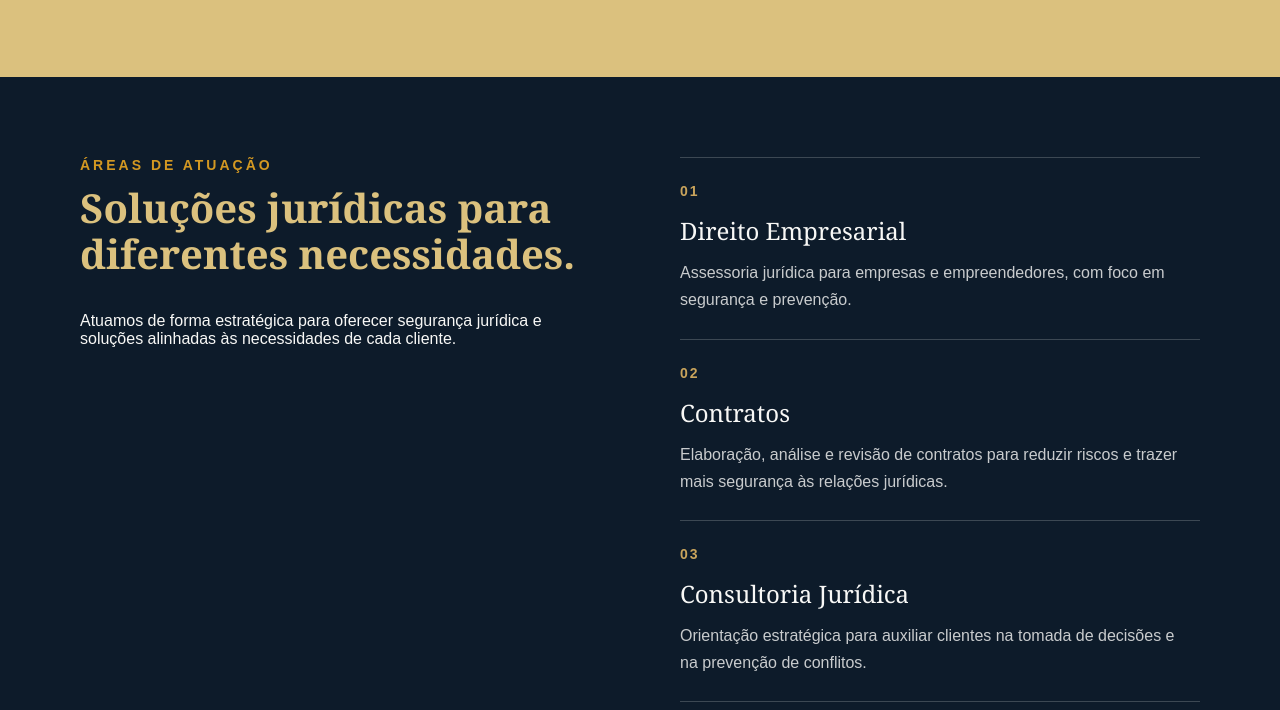
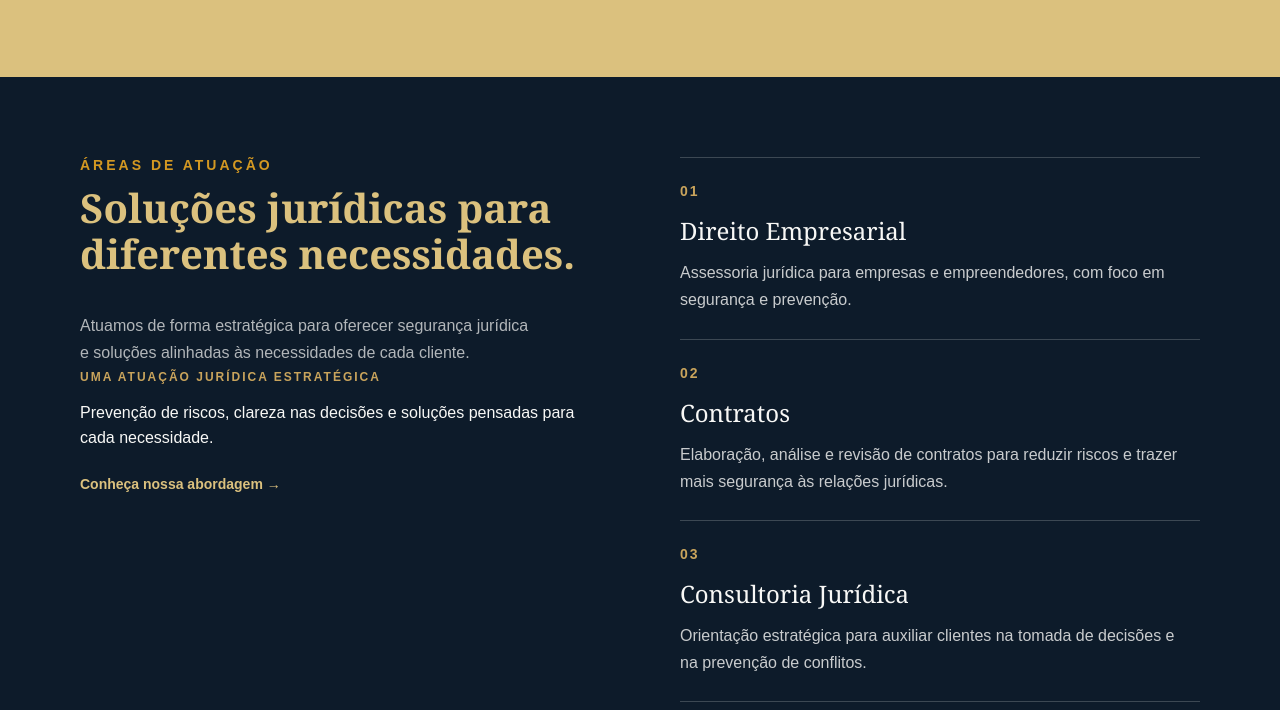
Before and after one commit to jjoaoSantosp/landing-page-escritorio-advocacia, a plain HTML site: page mainScreen.html in a window 1280 px wide. Shown: the part 1212-1922 px from the top of the page. Drawn offline with Linux system fonts and the light colour scheme.

Commit message:
feat(practice-section): finish practice section

```diff
--- a/mainScreen.css
+++ b/mainScreen.css
@@ -277,10 +277,13 @@ main{
 
 div h2{
     max-width: 560px;
+
     font-family: Georgia, 'Times New Roman', Times, serif;
     font-size: 2.5rem;
+
     line-height: 1.15;
     font-weight: 600;
+
     margin-top: 12px;
     margin-bottom: 35px;
 
@@ -332,7 +335,7 @@ html{
     scroll-behavior: smooth;
 }
 
-/*---------------practice SECTION---------------*/
+/*---------------PRACTICE SECTION---------------*/
 .practiceSection{
     width: 100%;
     min-height: 600px;
@@ -343,6 +346,15 @@ html{
     gap: 80px;
 
     background-color: var(--navy);
+
+    transition:
+        opacity 0.8s ease,
+        transform 0.8s ease;
+}
+
+.practiceSection.is-visible {
+    opacity: 1;
+    transform: translateY(0);
 }
 
 .practiceText{
@@ -393,3 +405,79 @@ html{
 
     color: rgba(248, 248, 246, 0.8);
 }
+
+.practiceList{
+    display: flex;
+    flex-direction: column;
+
+    width: 100%;
+    max-width: 550px;
+}
+
+.practiceHeader{
+    display: flex;
+    flex-direction: column;
+
+    max-width: 500px;
+}
+
+.practiceHeader > p:last-child{
+    font-family: var(--font-body);
+    font-size: 1rem;
+    line-height: 1.7;
+    font-weight: 400;
+
+    color: rgba(248, 248, 246, 0.8);
+}
+
+.practiceIntro{
+    display: flex;
+    flex-direction: column;
+}
+
+.practiceIntro > p{
+    max-width: 450px;
+
+    font-family: var(--font-body);
+    font-size: 1rem;
+    line-height: 1.7;
+    font-weight: 400;
+
+    color: rgba(248, 248, 246, 0.7);
+}
+
+
+.practiceCall span{
+    font-size: 12px;
+    font-weight: 600;
+    letter-spacing: 2px;
+
+    color: var(--gold);
+}
+
+.practiceCall p{
+    margin-top: 15px;
+
+    font-family: var(--font-body);
+    color: var(--white);
+    font-size: 1rem;
+    line-height: 1.6;
+}
+
+.practiceCall a{
+    display: inline-block;
+    margin-top: 25px;
+
+    text-decoration: none;
+
+    font-size: 14px;
+    font-weight: 600;
+
+    color: var(--beige);
+
+    transition: color 0.3s ease;
+}
+
+.practiceCall a:hover{
+    color: var(--gold);
+}
--- a/mainScreen.html
+++ b/mainScreen.html
@@ -118,12 +118,26 @@
                 Soluções jurídicas
                 para diferentes necessidades.
             </h2>
+            <div class="practiceIntro">
+                <p>
+                    Atuamos de forma estratégica para oferecer
+                    segurança jurídica e soluções alinhadas às
+                    necessidades de cada cliente.
+                </p>
 
-            <p>
-                Atuamos de forma estratégica para oferecer
-                segurança jurídica e soluções alinhadas às
-                necessidades de cada cliente.
-            </p>
+                <div class="practiceCall">
+                    <span>UMA ATUAÇÃO JURÍDICA ESTRATÉGICA</span>
+
+                    <p>
+                        Prevenção de riscos, clareza nas decisões
+                        e soluções pensadas para cada necessidade.
+                    </p>
+
+                    <a href="#">
+                        Conheça nossa abordagem →
+                    </a>
+                </div>
+            </div>
 
         </div>
 
```
